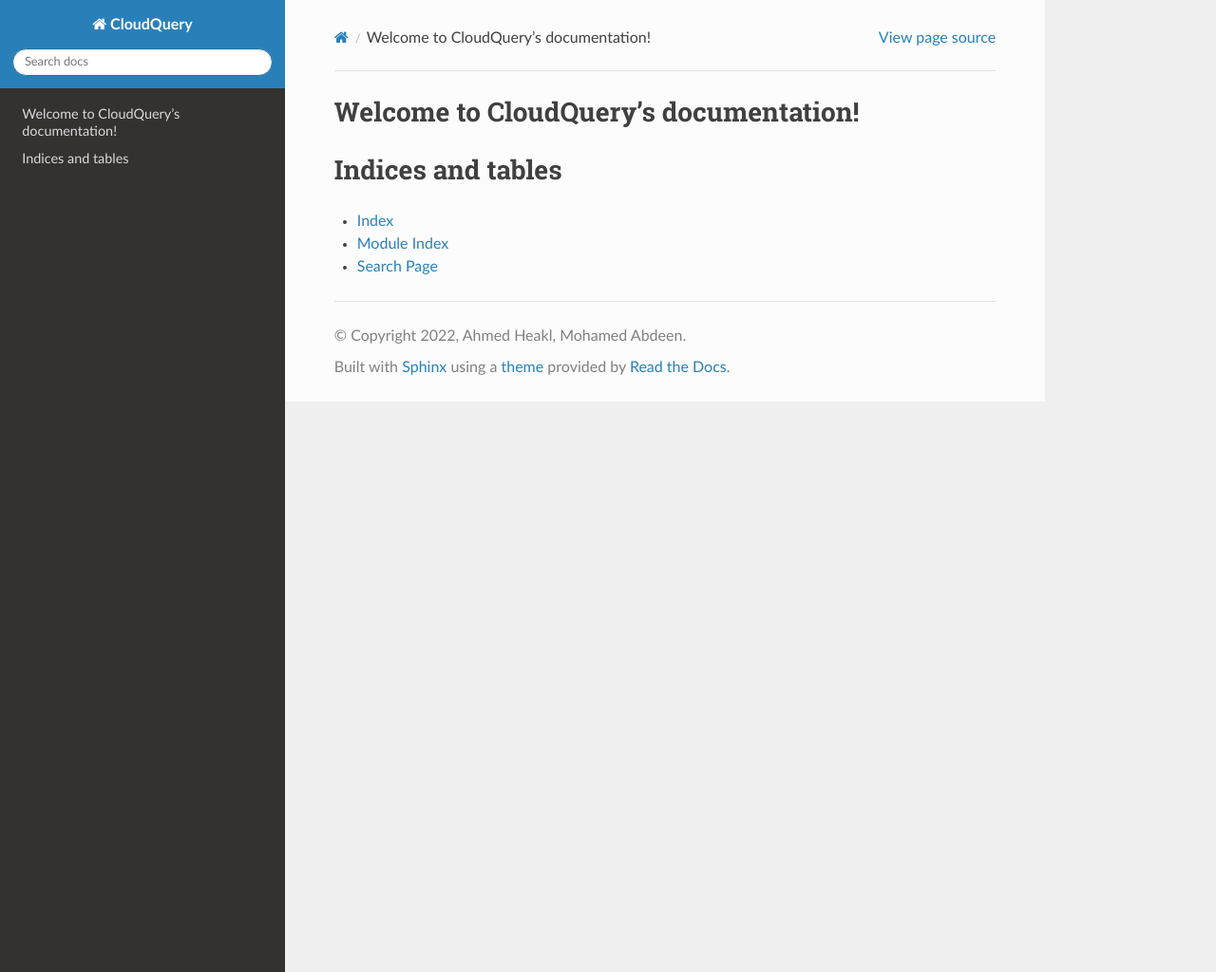
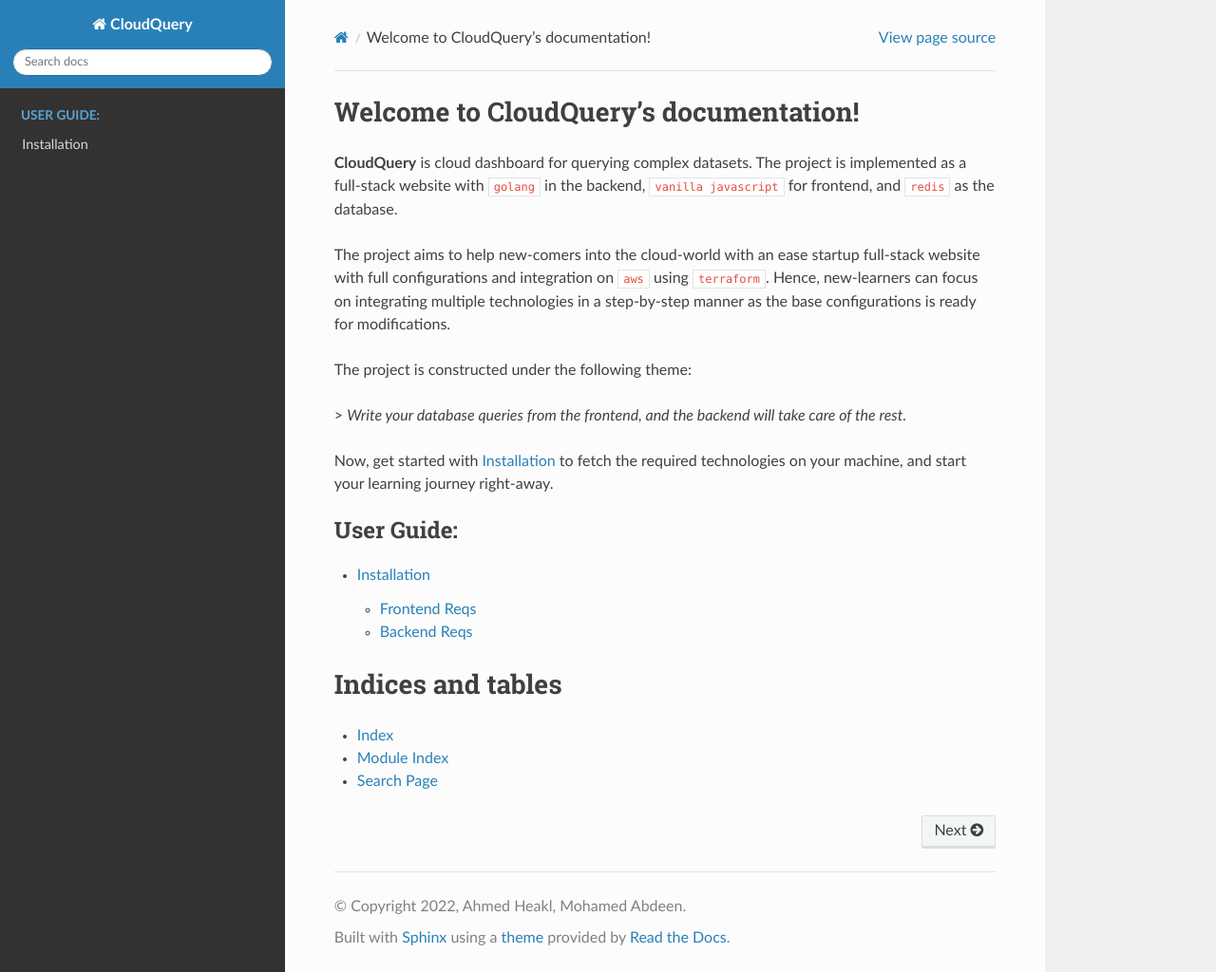
Before and after one commit to ahmedheakl/cloud-query, a Sphinx documentation site: the page built from docs/source/index.rst, in a window 1280 px wide and 1024 px high. Shown: the whole window at 95% size. Built offline with Sphinx 7.4.7 and the Read the Docs theme 2.0.0, drawn with Linux system fonts in a browser that asks for light colours.

Commit message:
added base if instalation, index

```diff
--- a/docs/source/index.rst
+++ b/docs/source/index.rst
@@ -6,9 +6,29 @@
 Welcome to CloudQuery's documentation!
 ======================================
 
+**CloudQuery** is cloud dashboard for querying complex datasets. The project is
+implemented as a full-stack website with ``golang`` in the backend, ``vanilla javascript``
+for frontend, and ``redis`` as the database.
+
+The project aims to help new-comers into the cloud-world with an ease startup
+full-stack website with full configurations and integration on ``aws`` using ``terraform``.
+Hence, new-learners can focus on integrating multiple technologies in a step-by-step manner as
+the base configurations is ready for modifications.
+
+The project is constructed under the following theme:
+
+> `Write your database queries from the frontend, and the backend will take care of the rest.`
+
+Now, get started with :doc:`guides/install` to fetch the required technologies on your machine,
+and start your learning journey right-away.
+
 .. toctree::
    :maxdepth: 2
-   :caption: Contents:
+   :caption: User Guide:
+
+   guides/install
+
+
 
 
 
```
Also changed, not shown: docs/source/guides/install.rst (added, +27 -0 lines), 11 other files.
